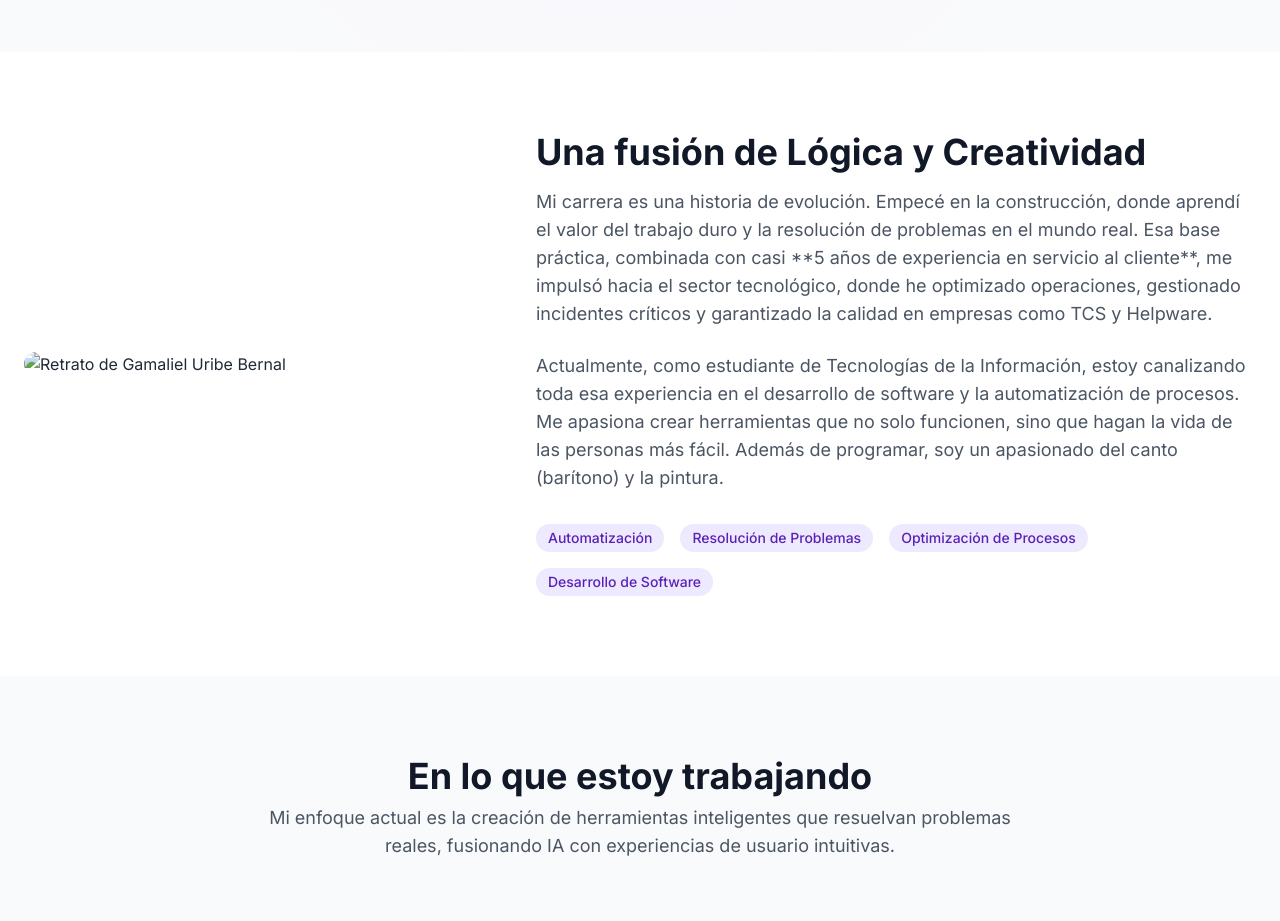
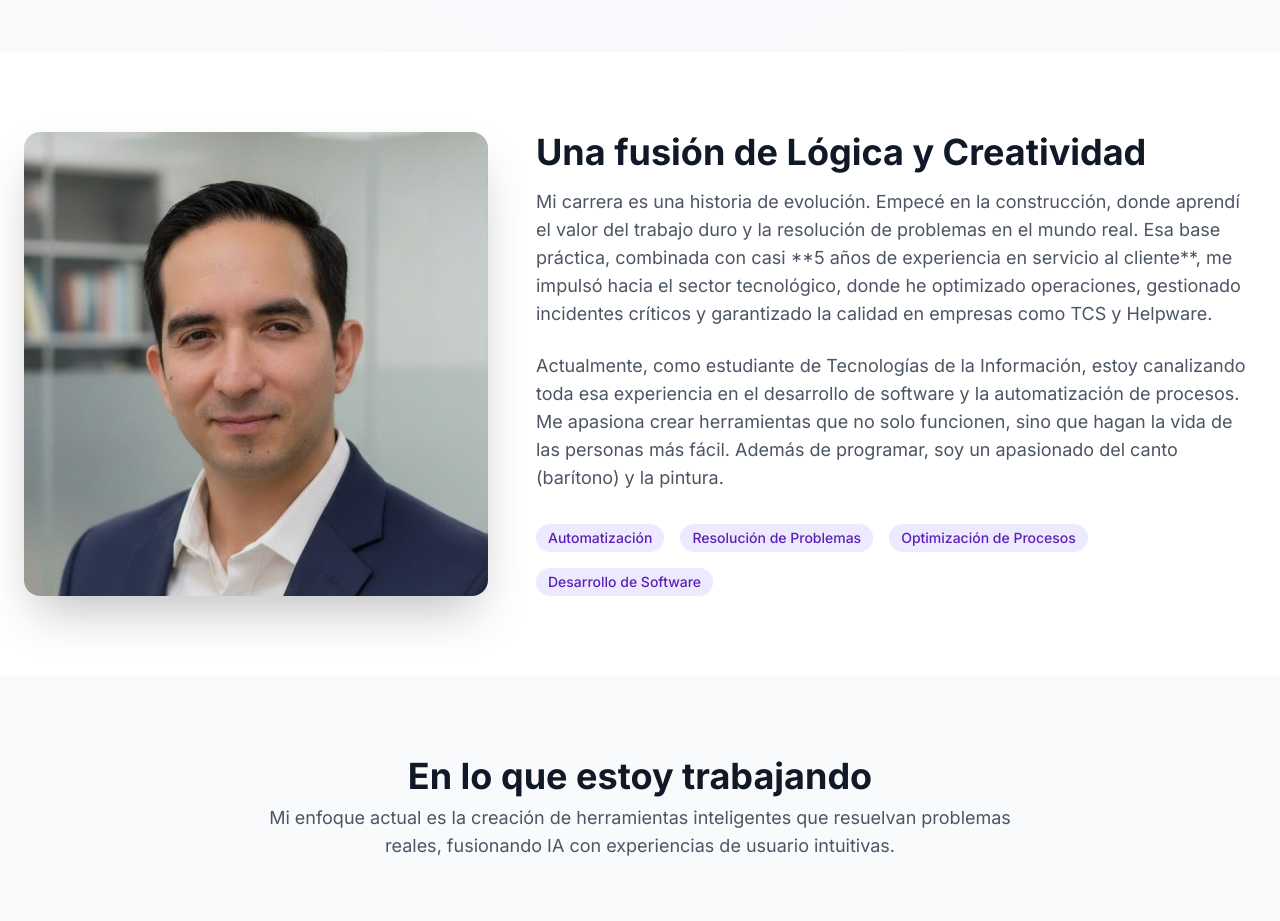
Before and after one commit to uibg9312/myportfolio, a plain HTML site: page index.html in a window 1280 px wide. Shown: the part 820-1741 px from the top of the page. Drawn offline with nearby package versions, Linux system fonts and the light colour scheme.

Commit message:
Update index.html

```diff
--- a/index.html
+++ b/index.html
@@ -128,7 +128,7 @@
                 <div class="grid md:grid-cols-5 gap-12 items-center">
                     <div class="md:col-span-2">
                         <!-- Imagen de perfil -->
-                        <img src="perfil.jpg" alt="Retrato de Gamaliel Uribe Bernal" class="rounded-2xl shadow-2xl w-full h-auto object-cover transform hover:scale-105 transition-transform duration-500">
+                        <img src="perfil.jpeg" alt="Retrato de Gamaliel Uribe Bernal" class="rounded-2xl shadow-2xl w-full h-auto object-cover transform hover:scale-105 transition-transform duration-500">
                     </div>
                     <div class="md:col-span-3">
                         <h2 class="text-4xl font-bold text-gray-900 mb-4">Una fusión de Lógica y Creatividad</h2>
```
